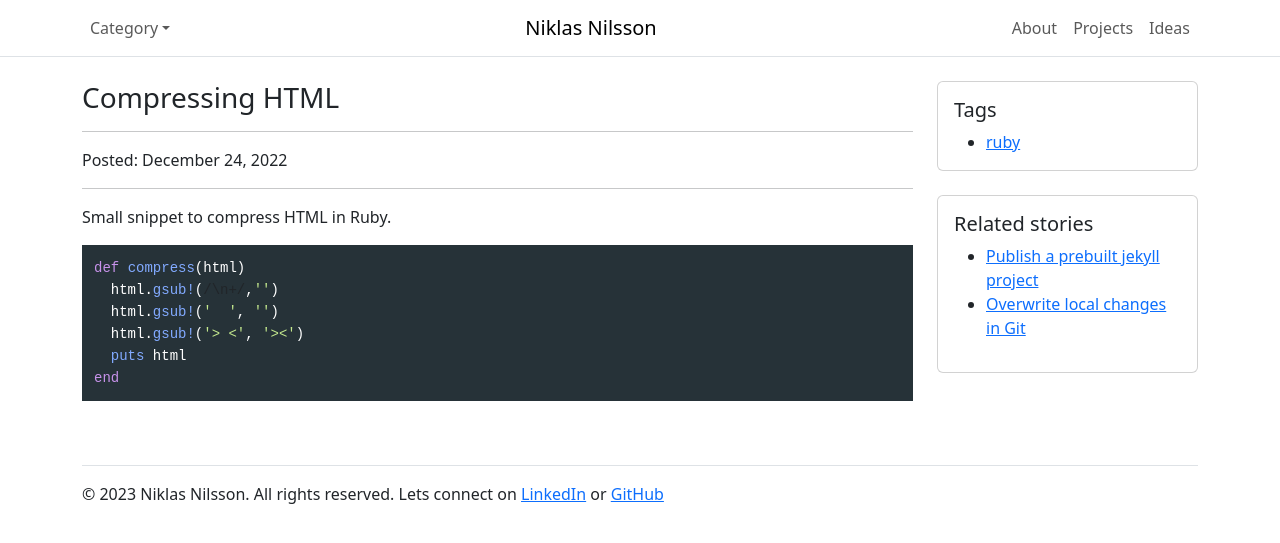
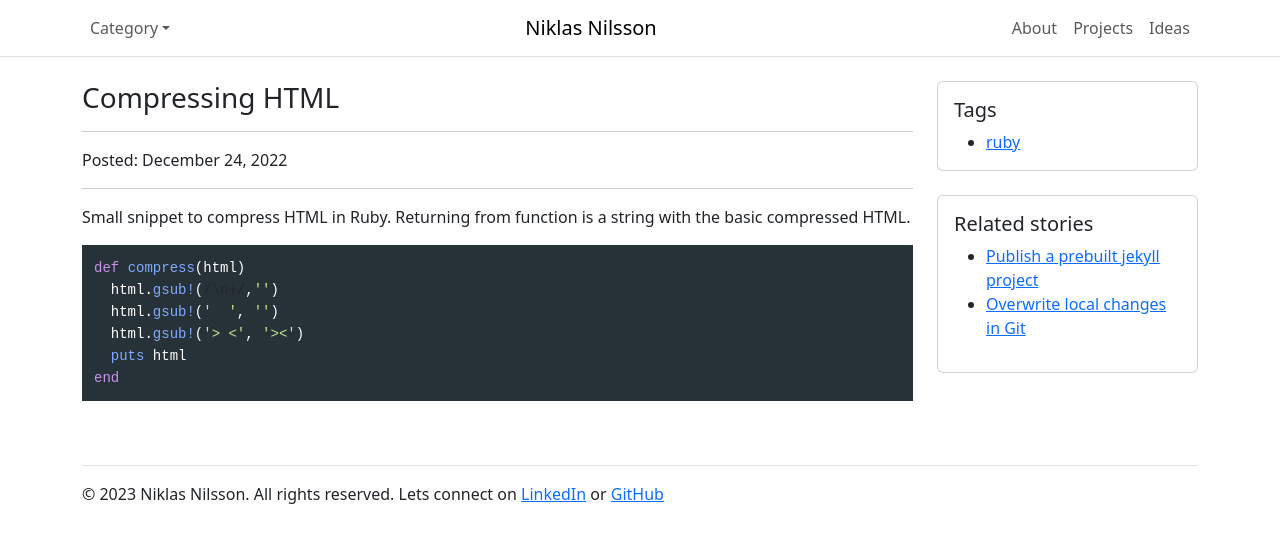
Before and after one commit to niklasnson/0x68k.github.io, a Jekyll site: the page built from _posts/2022-12-24-compressing-html.md, in a window 1280 px wide. Shown: the top 543 px of the page. Built offline with Jekyll 4.4.1, drawn with Linux system fonts in a browser that asks for light colours.

```diff
--- a/_posts/2022-12-24-compressing-html.md
+++ b/_posts/2022-12-24-compressing-html.md
@@ -5,7 +5,7 @@
 tags: ruby
 ---
 
-Small snippet to compress HTML in Ruby.
+Small snippet to compress HTML in Ruby. Returning from function is a string with the basic compressed HTML.
 
 {% highlight ruby %}
 def compress(html)
```
